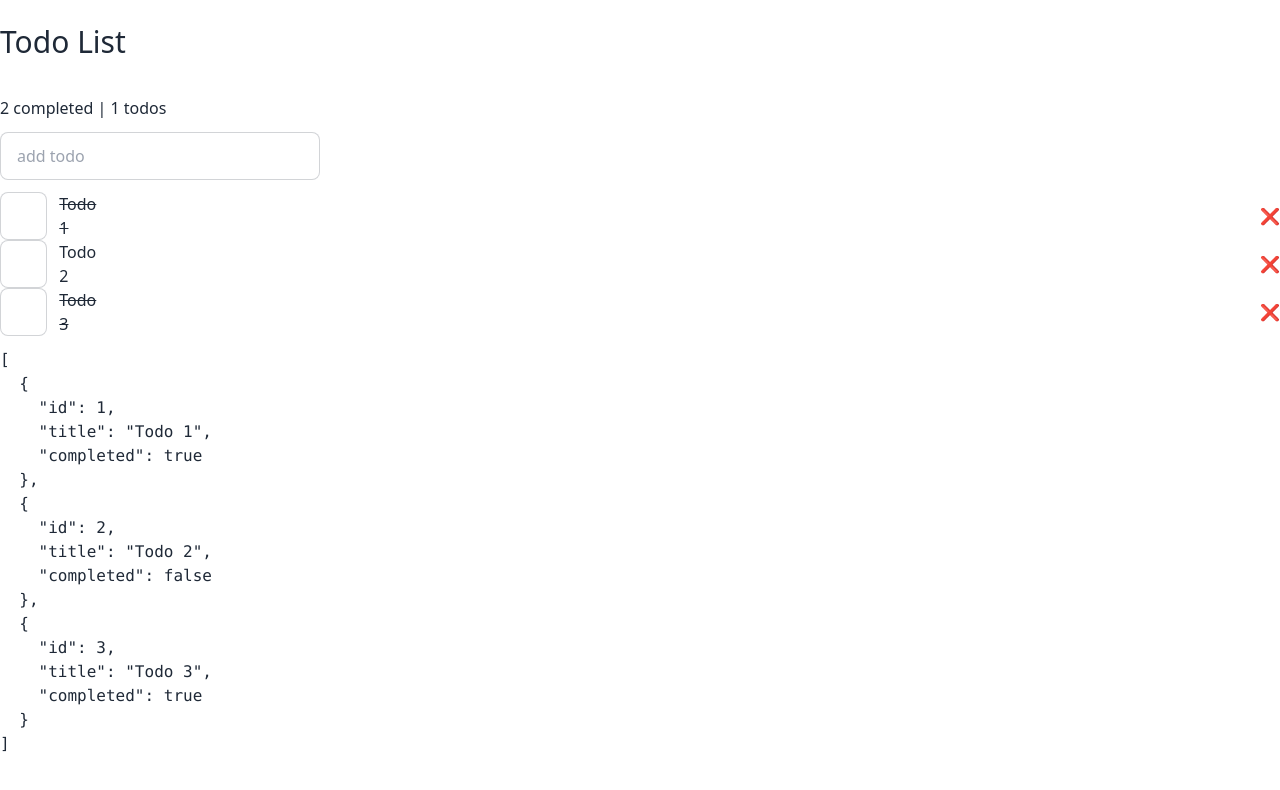
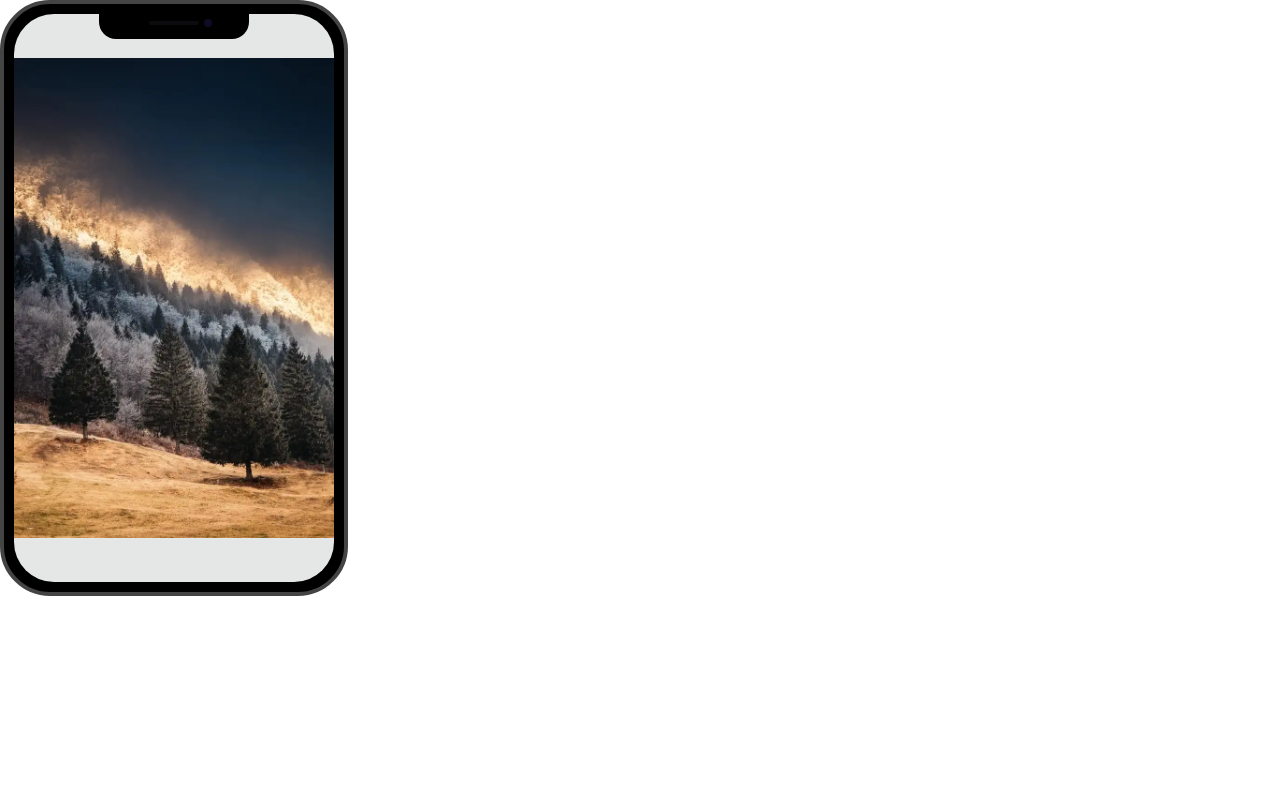
Before and after one commit to alelax/angular-evolution, an Angular app: page / in a window 1280 px wide. Shown: the top 790 px of the page. Built offline with nearby package versions, Linux system fonts and the light colour scheme.

Commit message:
required and trasformed @Input in standalone component

```diff
--- a/angular.json
+++ b/angular.json
@@ -118,5 +118,8 @@
         }
       }
     }
+  },
+  "cli": {
+    "analytics": false
   }
 }
--- a/src/app/app.component.ts
+++ b/src/app/app.component.ts
@@ -1,84 +1,25 @@
 import { AfterViewInit, Component, computed, effect, ElementRef, signal, ViewChild } from '@angular/core';
 import { CommonModule } from '@angular/common';
 import { RouterOutlet } from '@angular/router';
-
-interface Todo {
-  id: number;
-  title: string;
-  completed: boolean;
-}
+import { PhoneComponent } from './shared/components/phone.component';
 
 @Component({
   selector: 'app-root',
   standalone: true,
-  imports: [CommonModule, RouterOutlet],
+  imports: [CommonModule, RouterOutlet, PhoneComponent],
   template: `
     <div class="centered-page sm flex flex-col gap-3">
-      <h1 class="page-title">Todo List</h1>
-
-        <div>
-            {{ totalCompleted() }} completed | {{ todoToComplete() }} todos
-        </div>
-        <input
-          type="text"
-          class="input input-bordered"
-          #inputRef
-          (keydown.enter)="addTodo(inputRef)"
-          placeholder="add todo"
-        >
-
-        <ul>
-          @for (todo of todos(); track todo.id) {
-            <li class="flex justify-between">
-              <div class="flex gap-3">
-                <input
-                  type="checkbox" [checked]="todo.completed"
-                  (change)="toggleTodo(todo)"
-                >
-                <span [ngClass]="{'line-through': todo.completed}">
-                    {{todo.title}}
-                </span>
-              </div>
-              <button (click)="removeTodo(todo)">❌</button>
-            </li>
-          }
-          </ul>
-
-          <pre>{{todos() | json}}</pre>
+      <app-phone
+        [url]="'assets/images/vertical-landscape.webp'"
+        [alt]="'landscape'"
+       />
     </div>
   `,
   styles: [``],
 })
 export class AppComponent {
 
-  todos = signal<Todo[]>([
-    { id: 1, title: 'Todo 1', completed: true },
-    { id: 2, title: 'Todo 2', completed: false },
-    { id: 3, title: 'Todo 3', completed: true },
-  ])
 
-  totalCompleted = computed(() => this.todos().filter(t => t.completed).length);
-  todoToComplete = computed(() => this.todos().filter(t => !t.completed).length);
-
-  addTodo(input: HTMLInputElement) {
-
-    const newTodo: Todo = {
-      id: Date.now(),
-      title: input.value,
-      completed: false
-    }
-
-    this.todos.update(todos => [...todos, newTodo]);
-    input.value = '';
-  }
-
-  removeTodo(todoToRemove: Todo) {
-    this.todos.update(todos => todos.filter(t => t.id !== todoToRemove.id))
-  }
-
-  toggleTodo(todoToToggle: Todo) {
-    this.todos.update(todos => todos.map(t => t.id === todoToToggle.id ? {...t, completed: !t.completed} : t))
-  }
 
 
 }
--- /dev/null
+++ b/src/app/shared/components/phone.component.ts
@@ -0,0 +1,24 @@
+import { Component, Input } from '@angular/core';
+
+@Component({
+  selector: 'app-phone',
+  standalone: true,
+  imports: [],
+  template: `
+    <div class="mockup-phone">
+      <div class="camera"></div>
+      <div class="display">
+        <div class="artboard artboard-demo phone-1">
+          <img [src]="url" [alt]="alt" class="w-full">
+        </div>
+      </div>
+    </div>
+  `,
+  styles: ``
+})
+export class PhoneComponent {
+  @Input({ required: true }) url: string = '';
+  @Input({ transform: (val: string) => {
+    return val.toUpperCase();
+  }}) alt: string = '';
+}
```
Also changed, not shown: src/assets/images/vertical-landscape.webp (added).
